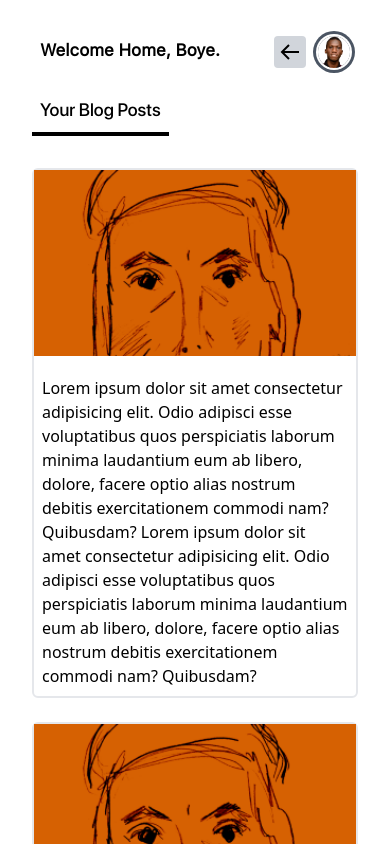
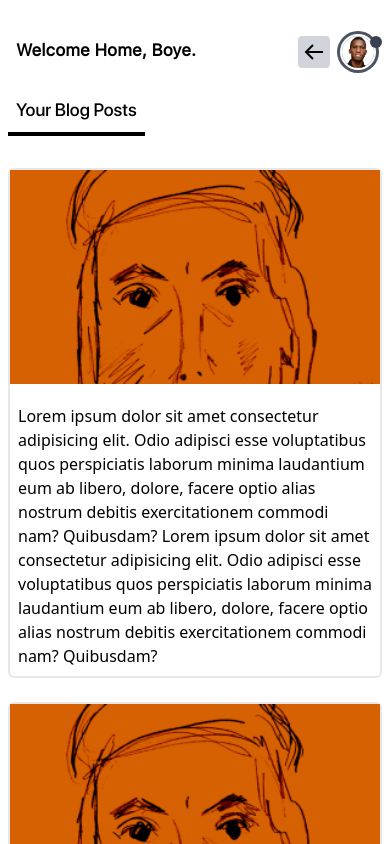
Before and after one commit to Boye95/theBlog, a React (Vite) app in the folder client/: page /profile in a window 390 px wide. Shown: the top 844 px of the page. Built offline with nearby package versions, Linux system fonts and the light colour scheme.

Commit message:
wip minor: tailwinnd ping added

```diff
--- a/client/src/pages/Profile.jsx
+++ b/client/src/pages/Profile.jsx
@@ -14,22 +14,31 @@ const Profile = () => {
 
   return (
     <div className='flex '>
-      <div className='scroll-no flex flex-col mx-8 pt-9 w-4/6 h-screen overflow-scroll border-blue-200 border-r-2 ham:w-full ham:border-none ham:overflow-visible'>
+      <div className='scroll-no flex flex-col mx-8 pt-9 w-4/6 h-screen overflow-scroll border-blue-200 border-r-2 ham:w-full ham:border-none ham:overflow-visible sm:mx-2'>
         <div className='w-11/12 flex justify-between px-2 mb-5 ham:w-full'>
           <div className='text-xl font-sfprotr font-semibold sm:text-[17px]'>
             Welcome Home, Boye.
           </div>
           <div className='relative flex gap-3 items-center'>
-            <Link to='/' className='flex items-center gap-2 bg-gray-300 rounded p-1 transition hover:bg-gray-100'>
+            <Link
+              to='/'
+              className='flex items-center gap-2 bg-gray-300 rounded p-1 transition hover:bg-gray-100'
+            >
               <BiArrowBack className='sm:text-2xl' />
               <p className='sm:text-[13px] sm:hidden'>Blog Home</p>
             </Link>
+            <Link to='/profile' className='relative'>
+              <span className='flex h-3 w-3 absolute -right-2 top-0'>
+                <span className='animate-ping absolute inline-flex h-3 w-3 rounded-full bg-gray-400 opacity-75'></span>
+                <span className='relative inline-flex rounded-full h-3 w-3 bg-gray-700'></span>
+              </span>
               <div
                 onClick={handleShowEdit}
                 className='h-8 w-8 cursor-pointer rounded-full overflow-hidden ring ring-gray-600 ring-offset-2 hover:ring-blue-400'
               >
                 <img src={avatar} alt='' className='h-full w-full' />
               </div>
+            </Link>
             <Link
               to='/'
               className={
--- a/client/src/pages/Publish.jsx
+++ b/client/src/pages/Publish.jsx
@@ -3,15 +3,25 @@ import { useState } from 'react'
 import avatar from '../assets/avatar.png'
 import { Link } from 'react-router-dom'
 import { BiArrowBack } from 'react-icons/bi'
+// import { EditorState } from 'draft-js'
+// import { Editor } from 'react-draft-wysiwyg'
+// import '../node_modules/react-draft-wysiwyg/dist/react-draft-wysiwyg.css'
 
 export default function Publish () {
   return (
     <div className='mt-5'>
       <div className='w-11/12 mx-auto flex justify-between px-2 mb-5 ham:w-full sm:px-4'>
-        <h1 className='text-xl font-sfprotr font-semibold sm:text-[17px]'>Tell a Story, Boye</h1>
+        <h1 className='text-xl font-sfprotr font-semibold sm:text-[17px]'>
+          Tell a Story, Boye
+        </h1>
 
         <div className='flex gap-3 items-center'>
-          <Link to="/" className='text-white bg-black rounded p-1 font-sfprod px-8 transition hover:bg-gray-600 sm:px-4'>Publish</Link>
+          <Link
+            to='/'
+            className='text-white bg-black rounded p-1 font-sfprod px-8 transition hover:bg-gray-600 sm:px-4'
+          >
+            Publish
+          </Link>
           <Link
             to='/'
             className='flex items-center gap-2 bg-gray-300 rounded p-1 transition hover:bg-gray-100'
@@ -19,11 +29,19 @@ export default function Publish () {
             <BiArrowBack className='sm:text-2xl' />
             <p className='sm:text-[13px] sm:hidden'>Blog Home</p>
           </Link>
-          <Link to='/profile' className='h-8 w-8 cursor-pointer rounded-full overflow-hidden ring ring-gray-600 ring-offset-2 hover:ring-blue-400'>
-            <img src={avatar} alt='' className='h-full w-full' />
+          <Link to='/profile' className='relative '>
+            <span className='flex h-3 w-3 absolute -right-2 top-0'>
+              <span className='animate-ping absolute inline-flex h-3 w-3 rounded-full bg-gray-400 opacity-75'></span>
+              <span className='relative inline-flex rounded-full h-3 w-3 bg-gray-700'></span>
+            </span>
+            <div className='h-8 w-8 cursor-pointer rounded-full overflow-hidden ring ring-gray-600 ring-offset-2 hover:ring-blue-400'>
+              <img src={avatar} alt='' className='h-full w-full' />
+            </div>
           </Link>
         </div>
       </div>
+
+      {/* <Editor /> */}
     </div>
   )
 }
```
Also changed, not shown: client/vite.config.js (line endings or trailing spaces). Lines whose indentation alone changed are shown as unchanged.
